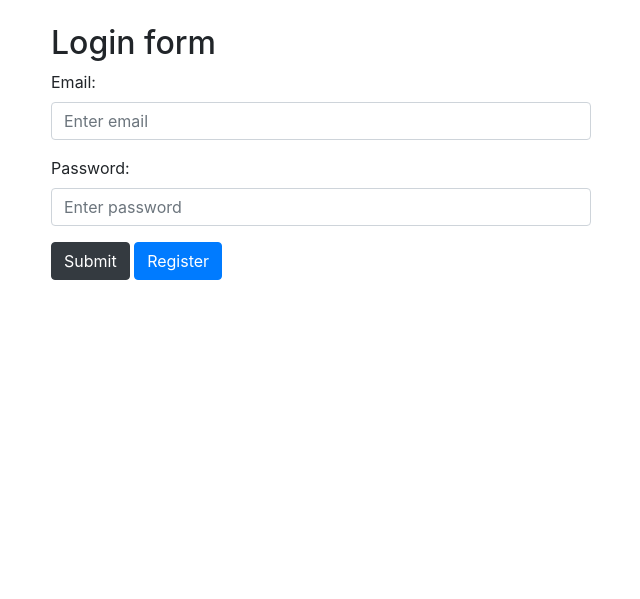
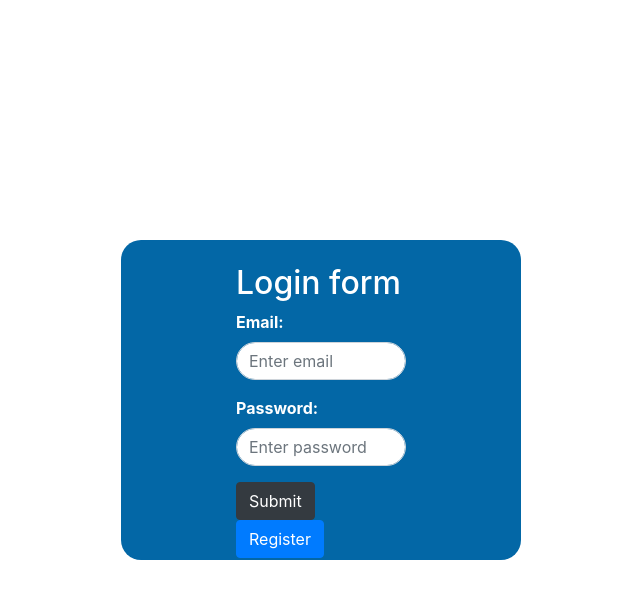
Before and after one commit to SUtkarsh-0/ruleengine, a Flask app: page /login in a window 1280 px wide. Shown: the top 599 px of the page, without its empty margins (319-959 px from the left). Run offline with Flask 3, Linux system fonts and the light colour scheme.

Commit message:
made some changes

```diff
--- a/templates/login.html
+++ b/templates/login.html
@@ -13,19 +13,26 @@
 
 <body>
 
-    <div class="container">
+    <div class="container" style="background-color: #0367a6; border-radius: 20px; width: auto ;height: 40vh; max-width: 400px; min-width: 3 00px; position: absolute;
+        top:0;
+        bottom: 0;
+        left: 0;
+        right: 0;
+
+        margin: auto;">
         <div class=" row justify-content-center">
             <div class="col-sm-6 mt-4">
-                <h2>Login form</h2>
+                <h2 style="color: white;">Login form</h2>
                 <form action="/login" method="POST">
                     <div class="form-group">
-                        <label for="email">Email:</label>
-                        <input type="email" class="form-control" id="email" placeholder="Enter email" name="email">
+                        <label for="email"><b style="color: white;">Email:</b></label>
+                        <input type="email" class="form-control" id="email" placeholder="Enter email" name="email"
+                            style="border-radius: 20px;">
                     </div>
                     <div class="form-group">
-                        <label for="pwd">Password:</label>
+                        <label for="pwd"><b style="color: white;">Password:</b></label>
                         <input type="password" class="form-control" id="pwd" placeholder="Enter password"
-                            name="password">
+                            name="password" style="border-radius: 20px;">
                     </div>
 
                     <button type="submit" class="btn btn-dark">Submit</button>
```
